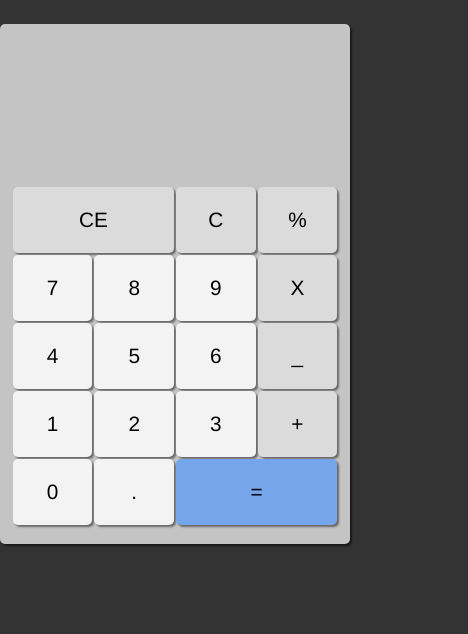
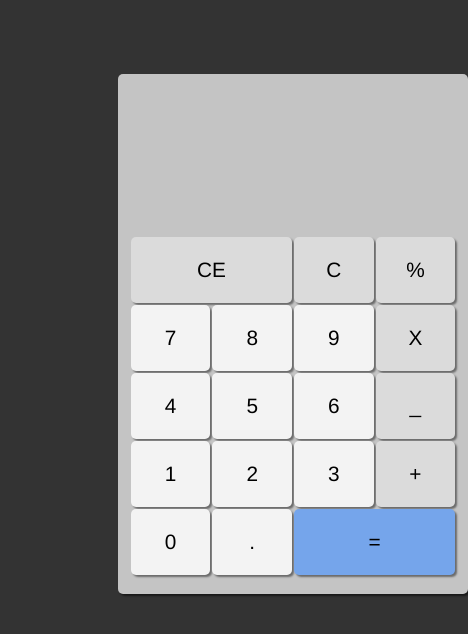
Before and after one commit to rafaelemidiolopes/projeto-calculadora, a plain HTML site: page index.html in a window 390 px wide. Shown: the whole page, 468 px wide, since content can reach past the window. Drawn offline with Linux system fonts and the light colour scheme.

Commit message:
Update style.css

```diff
--- a/style.css
+++ b/style.css
@@ -26,6 +26,7 @@
         overflow: hidden;
         width: 350px;
         box-align: center;
+        transform: translate(118px, 50px);
     }
 
     #resultado {
```
